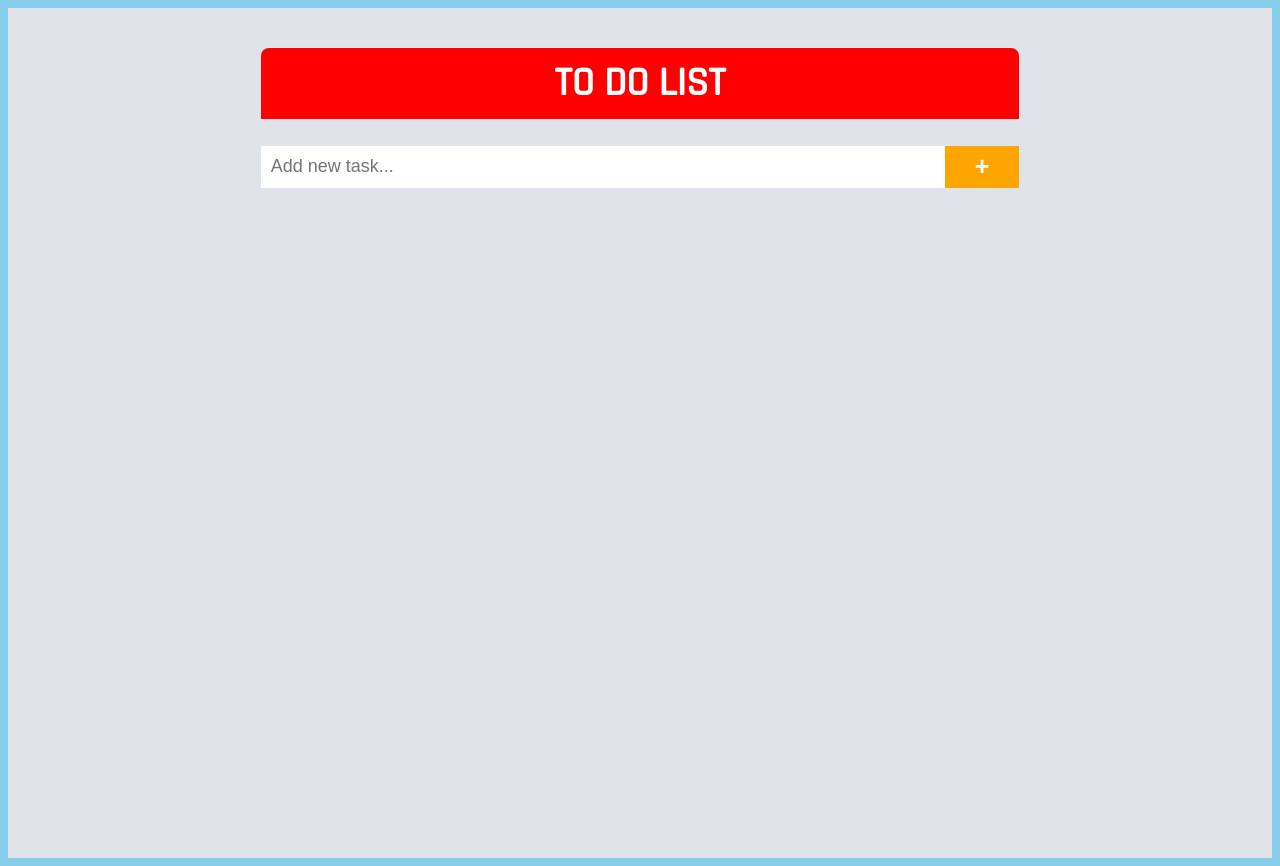
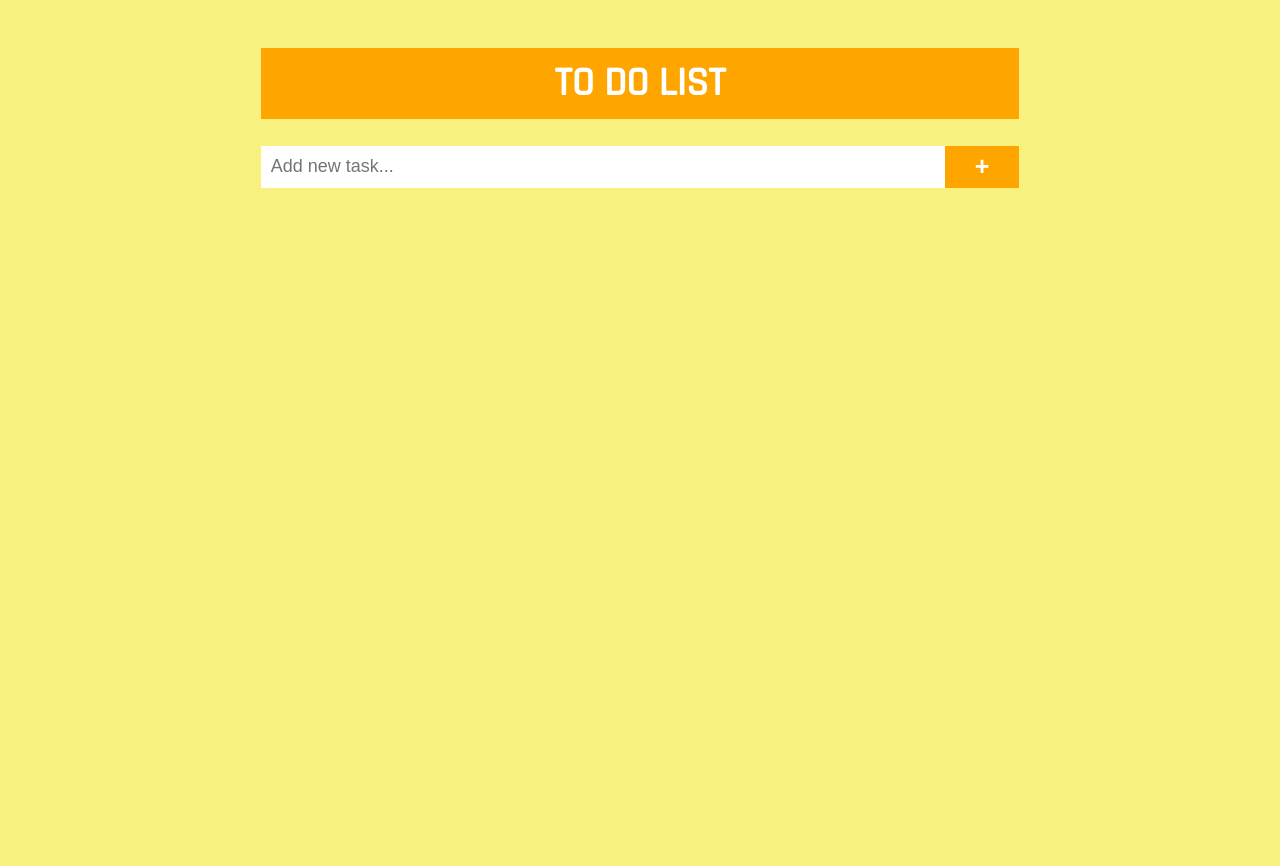
Before and after one commit to abarna0426/task4-to-do-app, a plain HTML site: page index.html in a window 1280 px wide. Drawn offline with Linux system fonts and the light colour scheme.

Commit message:
Update index.html

```diff
--- a/index.html
+++ b/index.html
@@ -10,14 +10,14 @@
     @import url("https://fonts.googleapis.com/css2?family=Rajdhani:wght@500&display=swap");
 
     body{
-      background-color: skyblue;
+      background-color:rgb(249, 241, 127);
     }
     .container {
       display: flex;
       flex-direction: column;
       align-items: center;
       padding-top: 50px;
-      background-color: #e1e3ea;
+      background-color:rgb(249, 241, 127);
       height: 100vh;
       font-family: sans-serif;
     }
@@ -38,8 +38,7 @@
       margin-top: -10px;
       padding: 10px 0;
       text-align: center;
-      border-radius: .5rem .5rem 0 0;
-      background-color:red;
+      background-color:orange;
       font-family: "Rajdhani", sans-serif;
     }
 
@@ -47,6 +46,7 @@
       display: flex;
       width: 100%;
       background-color:white;
+
     }
 
     .app form input {
@@ -76,8 +76,8 @@
 
     .app ul li {
       padding: 10px;
-      background-color:red;
-      border-bottom: 1px solid red;
+      background-color:orange;
+      border-bottom: 1px solid orangered;
     }
 
     .check {
```
